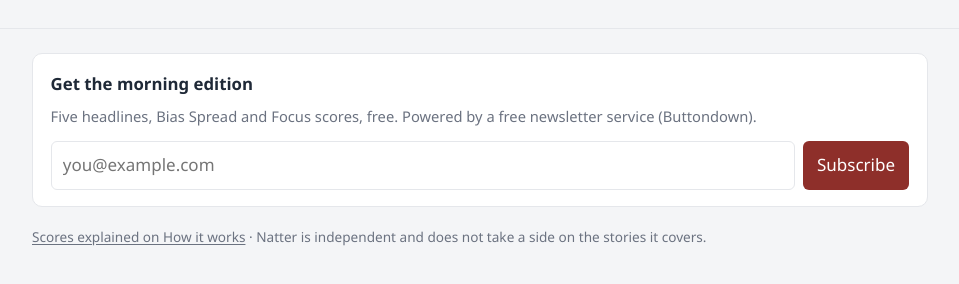
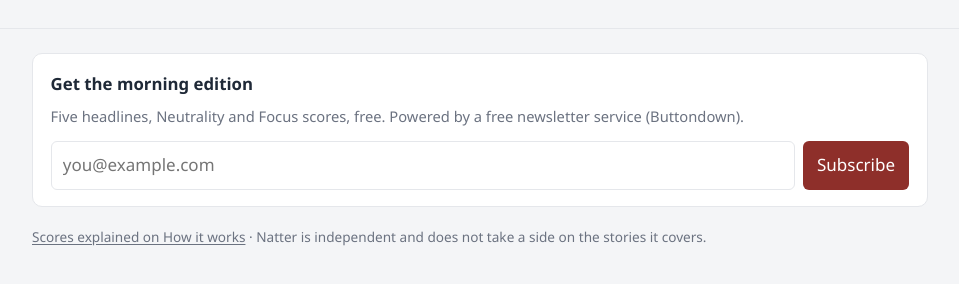
Before and after one commit to UKwebfilter/UKWebFilter, a Jekyll site: the page built from index.html, in a window 1280 px wide and 900 px high, scrolled down 20425 px. Shown: the part 613-897 px from the top of the window, without its empty margins (160-1119 px from the left). Built offline with Jekyll 4.4.1, drawn with Linux system fonts in a browser that asks for light colours.

Commit message:
Newsletter blurb: Bias Spread → Neutrality

```diff
--- a/_includes/footer.html
+++ b/_includes/footer.html
@@ -3,7 +3,7 @@
   <div class="wrap">
     <div class="newsletter" id="newsletter">
       <h2>Get the morning edition</h2>
-      <p>Five headlines, Bias Spread and Focus scores, free. Powered by a free newsletter service (Buttondown).</p>
+      <p>Five headlines, Neutrality and Focus scores, free. Powered by a free newsletter service (Buttondown).</p>
       <form
         class="newsletter-form embeddable-buttondown-form"
         action="{{ news_action | escape }}"
```
